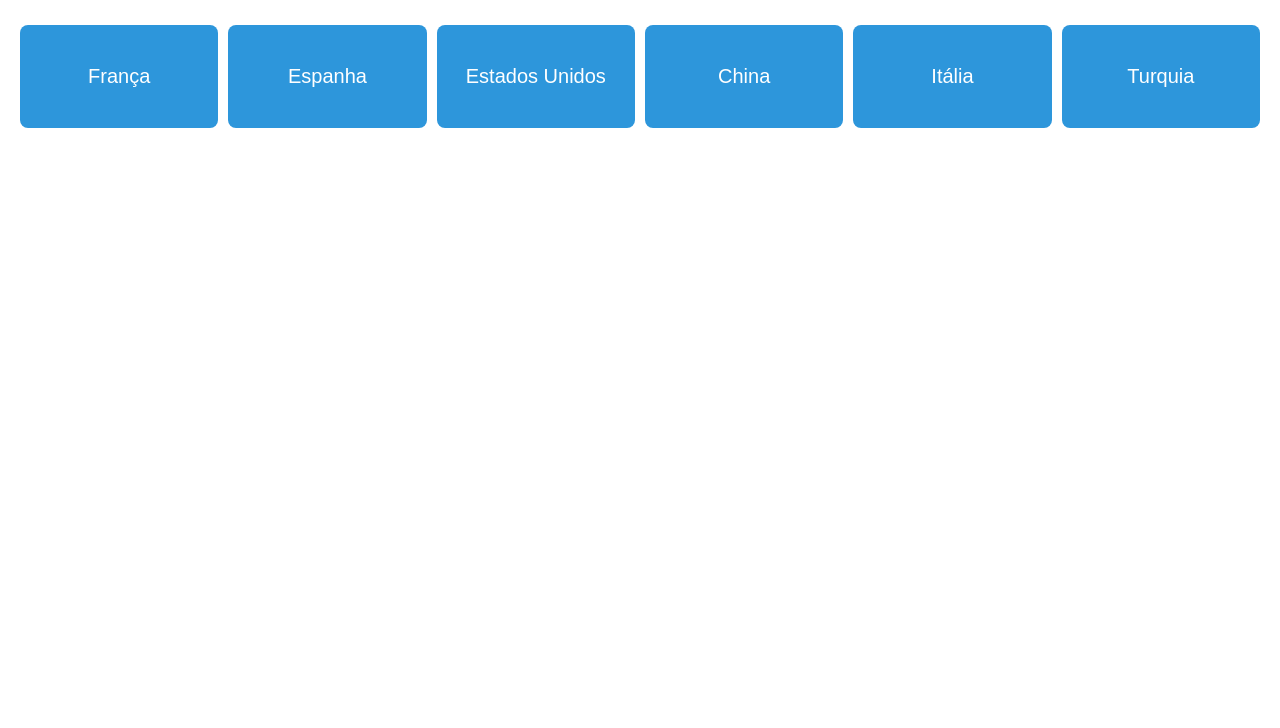
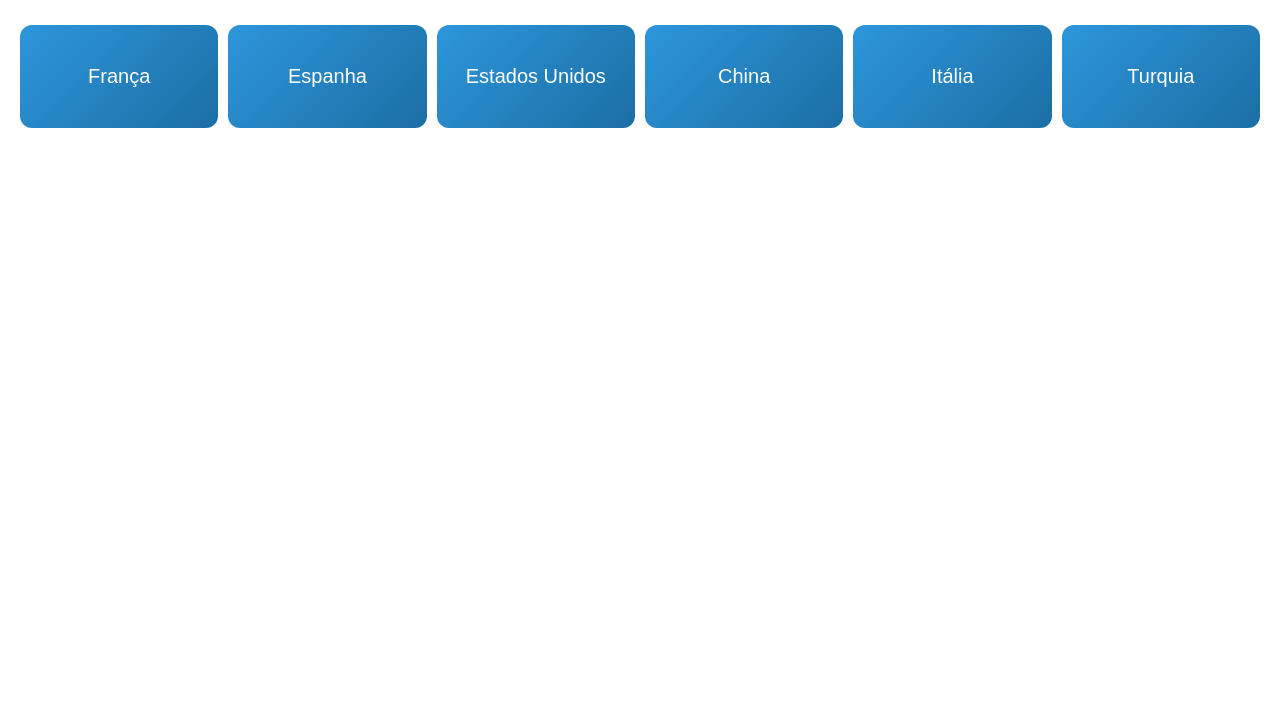
Before and after one commit to Matheusmth2/Desenvolvimento-Responsivo-de-uma-P-gina-Web, a plain HTML site: page index.html in a window 1280 px wide. Shown: the part 72-800 px from the top of the page. Drawn offline with Linux system fonts and the light colour scheme.

Commit message:
Melhorando os box card

```diff
--- a/style.css
+++ b/style.css
@@ -16,11 +16,18 @@ h1 {
 }
 
 .box {
-  background-color: #2d96db;
+  background: linear-gradient(135deg, #2d96db, #1c6ea4);
   color: white;
   padding: 40px 0;
   font-size: 20px;
-  border-radius: 8px;
+  border-radius: 12px;
+  transition: all 0.3s ease;
+  cursor: pointer;
+}
+
+.box:hover {
+  transform: translateY(-5px) scale(1.03);
+  box-shadow: 0 10px 20px rgba(0,0,0,0.2);
 }
 
 /* Breakpoint 1280px (6 colunas) */
```
